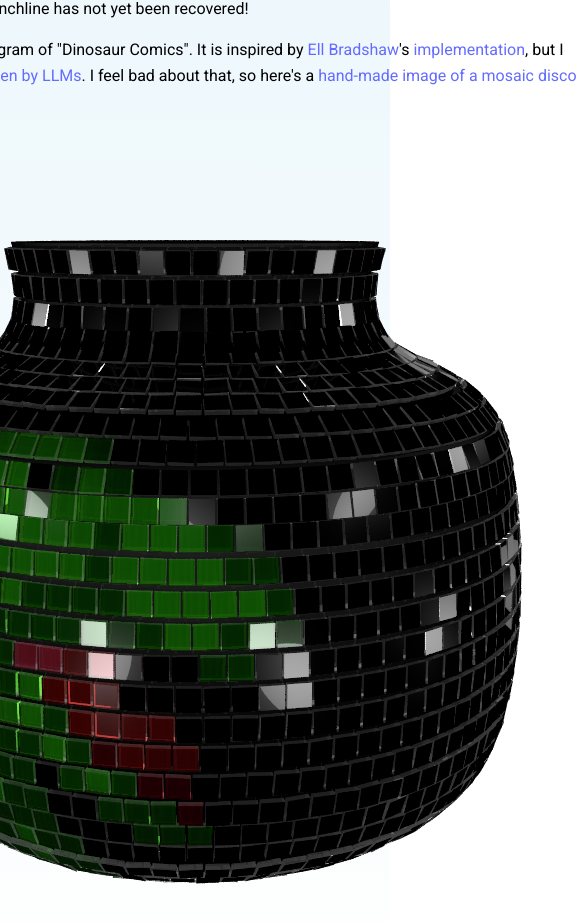
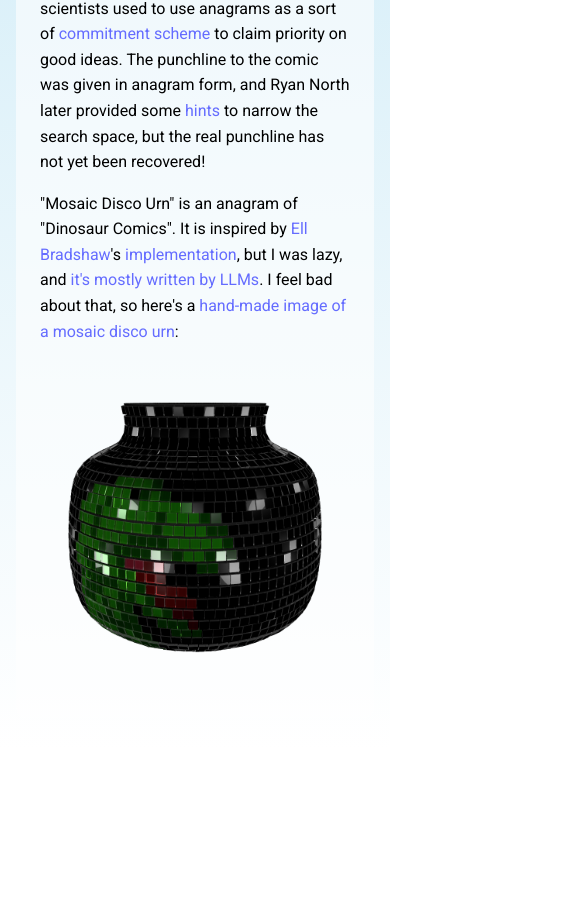
Before and after one commit to paulstansifer/mosaic-disco-urn, a React (Vite) app: page / in a window 390 px wide. Shown: the part 1834-2756 px from the top of the page, 585 px wide, since content can reach past the window. After the commit the page ends 2584 px from the top, so only its background shows below. Built offline with nearby package versions, Linux system fonts and the light colour scheme.

Commit message:
Fix image display on mobile.

```diff
--- a/src/App.css
+++ b/src/App.css
@@ -134,6 +134,11 @@ body {
   margin: 0 1rem 2rem 1rem;
   box-sizing: border-box;
   line-height: 1.6;
+}
+
+.about img {
+  max-width: 100%;
+  height: auto;
 }
 
 .letter-pool {
```
